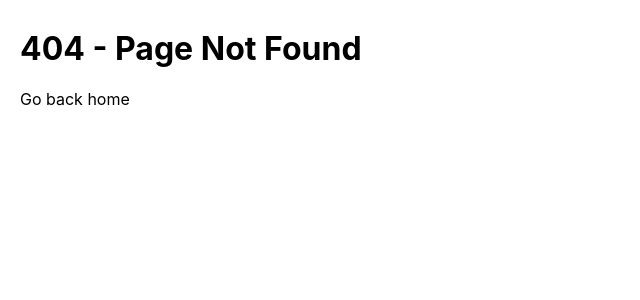
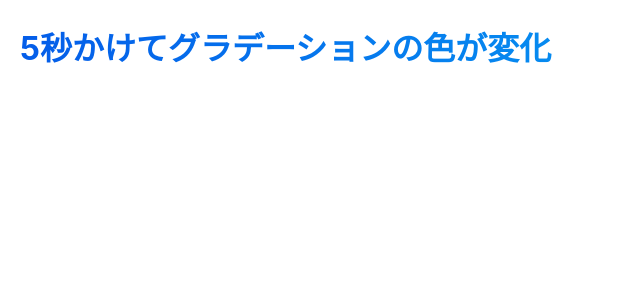
Before and after one commit to yupr/next-check, a Next.js app: page /animation/sample1 in a window 1280 px wide. Before the commit this address had no page. Shown: the top 300 px of the page, without its empty margins (0-640 px from the left). Built offline with nearby package versions, Linux system fonts and the light colour scheme.

Commit message:
setup gsap (#6)
* fix

* add gsap

```diff
--- a/package.json
+++ b/package.json
@@ -25,6 +25,7 @@
     "@tanstack/react-query-devtools": "^4.16.1",
     "axios": "^1.1.3",
     "classnames": "^2.3.2",
+    "gsap": "^3.11.3",
     "lodash": "^4.17.21",
     "next": "^13.0.4",
     "next-compose-plugins": "^2.2.1",
--- /dev/null
+++ b/src/pages/animation/sample1.tsx
@@ -0,0 +1,31 @@
+import { gsap } from 'gsap';
+import { useRef, useEffect } from 'react';
+import { css } from '@emotion/react';
+
+const Sample1 = () => {
+  const divRef = useRef(null);
+
+  useEffect(() => {
+    gsap.to(divRef.current, {
+      backgroundImage: 'linear-gradient(to left, #09C6F9, #045DE9)',
+      duration: 5,
+    });
+  }, [divRef]);
+
+  return (
+    <>
+      <div
+        ref={divRef}
+        css={css({
+          background: 'linear-gradient(to left, #9f92ff, #ff7689);',
+          WebkitBackgroundClip: 'text',
+          WebkitTextFillColor: 'transparent',
+        })}
+      >
+        <h1>5秒かけてグラデーションの色が変化</h1>
+      </div>
+    </>
+  );
+};
+
+export default Sample1;
--- a/src/pages/index.tsx
+++ b/src/pages/index.tsx
@@ -39,6 +39,10 @@ const Home: NextPage = () => {
               <h2>Pagination</h2>
               <p>check material ui</p>
             </Link>
+
+            <Link href="/animation/sample1" className={styles.card}>
+              <h2>Animation sample1</h2>
+            </Link>
           </div>
         </main>
       </div>
```
Also changed, not shown: src/styles/_mixin.scss (added), 1 other file (tests, documents, lock files or other folders).
